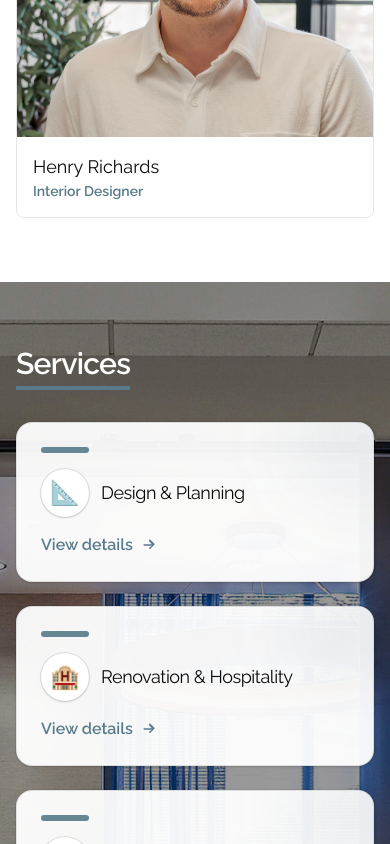
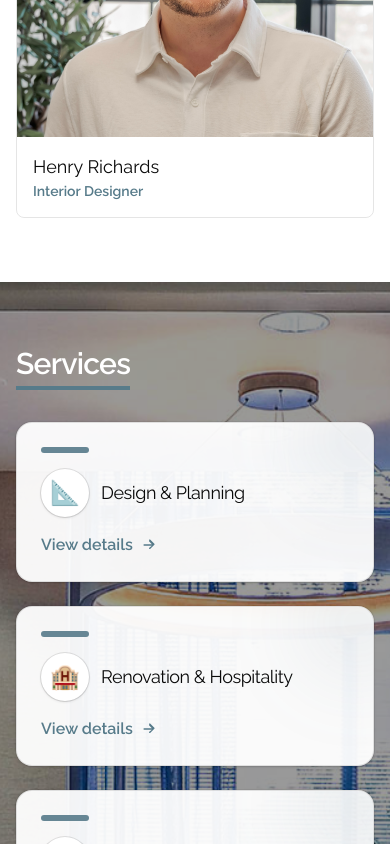
Before and after one commit to RRichardsDev/omdesigngroup-website, a Next.js app: page / in a window 390 px wide. Shown: the part 9940-10784 px from the top of the page. Built offline with nearby package versions, Linux system fonts and the light colour scheme.

Commit message:
only show x sign on mobile on team card && zoom in on services section so you cant see the edge of the image

```diff
--- a/src/app/page.tsx
+++ b/src/app/page.tsx
@@ -258,8 +258,8 @@ export default function Home() {
         backgroundUrl="/services.jpeg"
         backgroundFixed
         backgroundOverlayClassName="bg-black/40"
-        backgroundZoom={1.5}
-        backgroundZoomMobile={3.4}
+        backgroundZoom={2.0}
+        backgroundZoomMobile={8.0}
       >
         <div className="grid grid-cols-1 gap-6 md:grid-cols-3">
           {[
--- a/src/components/TeamCard.tsx
+++ b/src/components/TeamCard.tsx
@@ -27,8 +27,9 @@ export default function TeamCard({
     }
   };
 
-  const stop = (event: MouseEvent) => {
+  const handleOverlayClick = (event: MouseEvent) => {
     event.stopPropagation();
+    if (isOpen) setIsOpen(false);
   };
 
   return (
@@ -56,12 +57,12 @@ export default function TeamCard({
             ? "opacity-100 pointer-events-auto"
             : "opacity-0 pointer-events-none group-hover:opacity-100 group-hover:pointer-events-auto")
         }
-        onClick={stop}
+        onClick={handleOverlayClick}
       >
         <button
           type="button"
           aria-label="Close bio"
-          className="absolute right-3 top-3 rounded-full bg-white/10 p-1 text-white hover:bg-white/20 focus:outline-none focus-visible:ring-2 focus-visible:ring-white/60"
+          className="absolute right-3 top-3 rounded-full bg-white/10 p-1 text-white hover:bg-white/20 focus:outline-none focus-visible:ring-2 focus-visible:ring-white/60 md:hidden"
           onClick={() => setIsOpen(false)}
         >
           <svg
```
